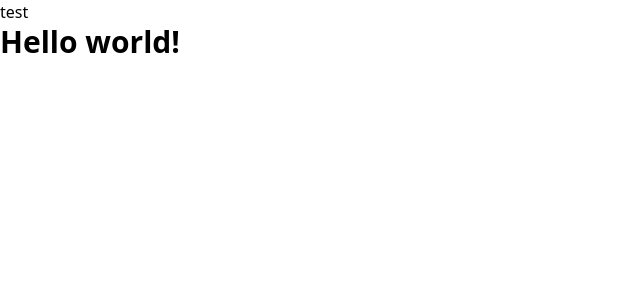
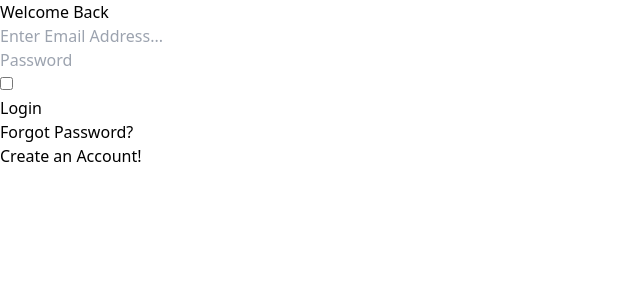
Before and after one commit to R0bert196/Aibestt, a React (Create React App) app in the folder frontend/: page / in a window 1280 px wide. Shown: the top 300 px of the page, without its empty margins (0-640 px from the left). Built offline with nearby package versions, Linux system fonts and the light colour scheme.

Commit message:
Create login form

```diff
--- a/frontend/package.json
+++ b/frontend/package.json
@@ -8,6 +8,7 @@
     "@testing-library/user-event": "^13.5.0",
     "react": "^18.0.0",
     "react-dom": "^18.0.0",
+    "react-router-dom": "^6.3.0",
     "react-scripts": "5.0.1",
     "web-vitals": "^2.1.4"
   },
--- a/frontend/src/App.js
+++ b/frontend/src/App.js
@@ -1,12 +1,16 @@
-
+import { BrowserRouter as Router, Routes, Route, Link } from 'react-router-dom';
+import Login from './pages/Login';
 
 
 function App() {
   return (
-    <div className="App">
-      <header className="App-header">test</header>
-      <h1 class="text-3xl font-bold hover:underline">Hello world!</h1>
-    </div>
+    <Router>
+
+      <Routes>
+        <Route path='/' element={<Login />}/>
+      </Routes>
+
+    </Router>
   );
 }
 
--- /dev/null
+++ b/frontend/src/components/LoginForm.jsx
@@ -0,0 +1,23 @@
+
+function LoginForm() {
+  return (
+    <>
+      <form action="localhost:4000/users" method="post">
+        <div>
+          <input type="email" placeholder="Enter Email Address..."  name="email" id="password"/>
+        </div>
+        <div>
+          <input type="password" placeholder="Password" name="password" id="password" />
+        </div>
+        <div>
+          <input type="checkbox" name="rememebr-me" id="remember-me" />
+        </div>
+        <div>
+          <button type="submit">Login</button>
+        </div>
+      </form>
+    </>
+  )
+}
+
+export default LoginForm
--- /dev/null
+++ b/frontend/src/components/RegisterSection.jsx
@@ -0,0 +1,14 @@
+function RegisterSection() {
+  return (
+      <>
+          <div>
+              <a href="#">Forgot Password?</a>
+          </div>
+          <div>
+              <a href="#">Create an Account!</a>
+        </div>
+      </>
+  )
+}
+
+export default RegisterSection
--- /dev/null
+++ b/frontend/src/pages/Login.jsx
@@ -0,0 +1,15 @@
+import LoginForm from '../components/LoginForm'
+import RegisterSection from '../components/RegisterSection'
+
+function Login() {
+    return (
+      <>
+        <h1>Welcome Back</h1>
+        <LoginForm />
+        <RegisterSection />
+      </>
+
+  )
+}
+
+export default Login
```
Also changed, not shown: 1 other file (tests, documents, lock files or other folders).
